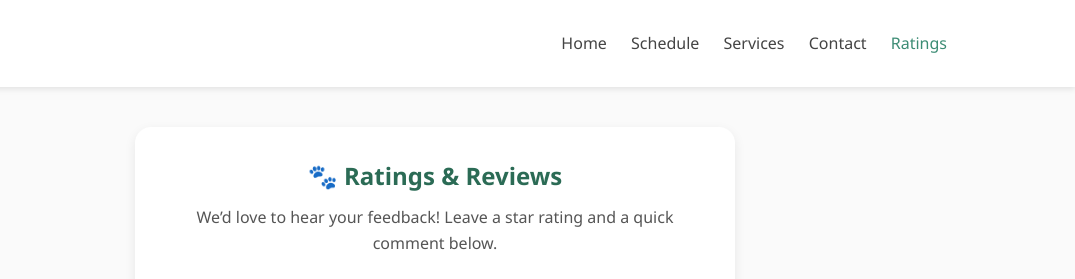
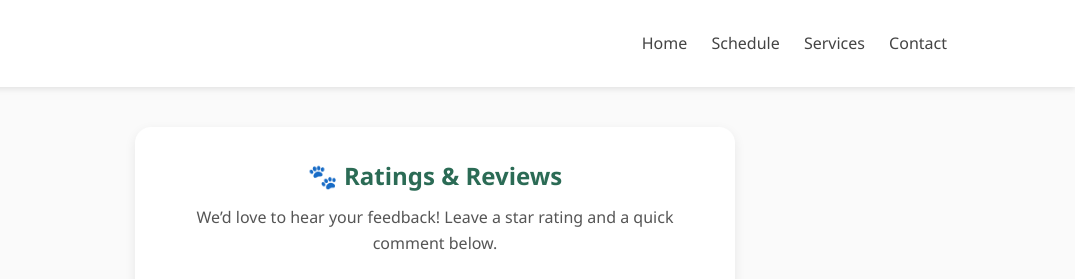
Before and after one commit to shrihan127/SS-Pets, a plain HTML site: page ratings.html in a window 1280 px wide. Shown: the top 279 px of the page, 205-1280 px from the left. Drawn offline with Linux system fonts and the light colour scheme.

Commit message:
Remove 'Ratings' link from navigation
Removed 'Ratings' link from the navigation menu.

```diff
--- a/ratings.html
+++ b/ratings.html
@@ -15,7 +15,6 @@
       <a href="schedule.html">Schedule</a>
       <a href="services.html">Services</a>
       <a href="contact.html">Contact</a>
-      <a href="ratings.html" class="active">Ratings</a>
     </nav>
   </header>
 
```
